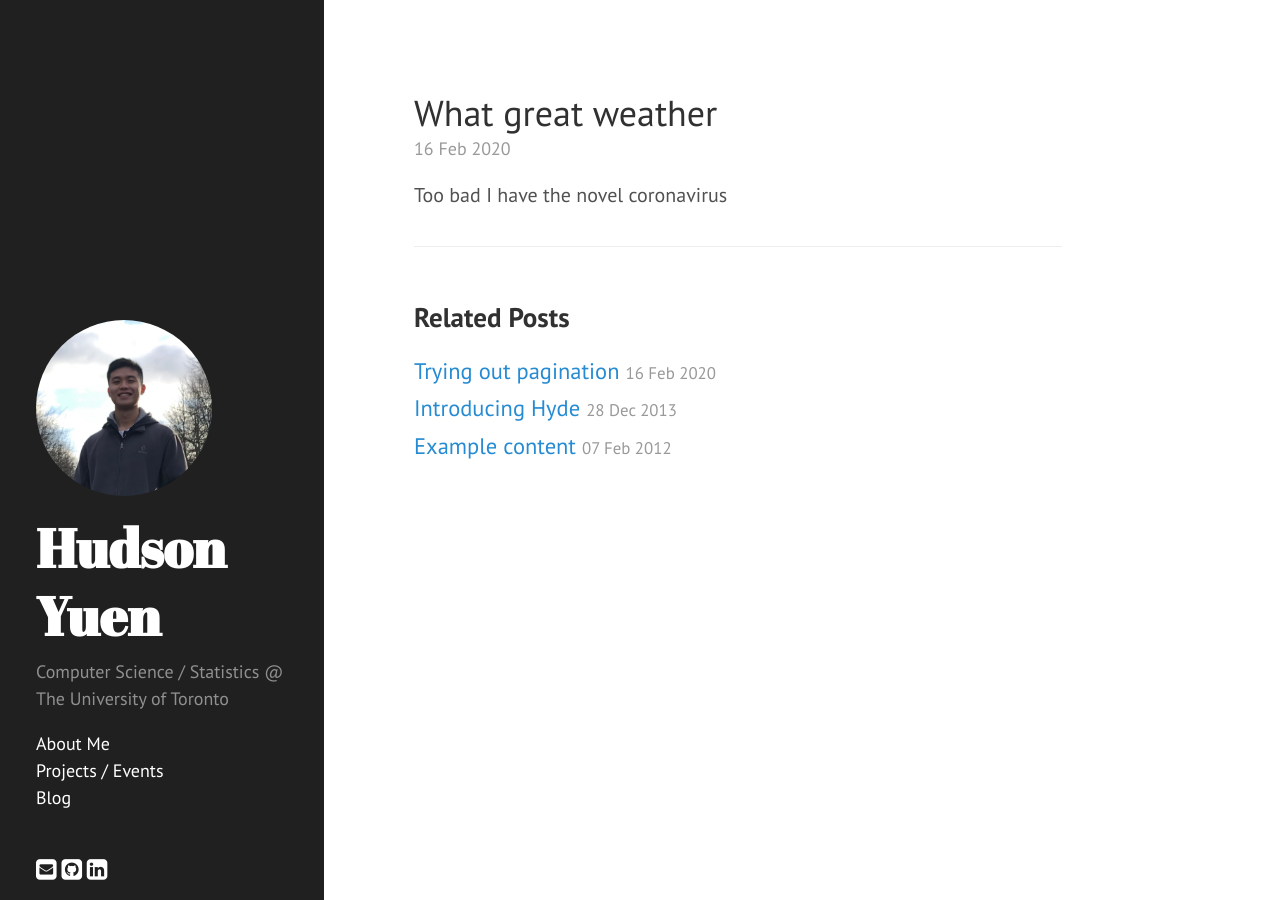
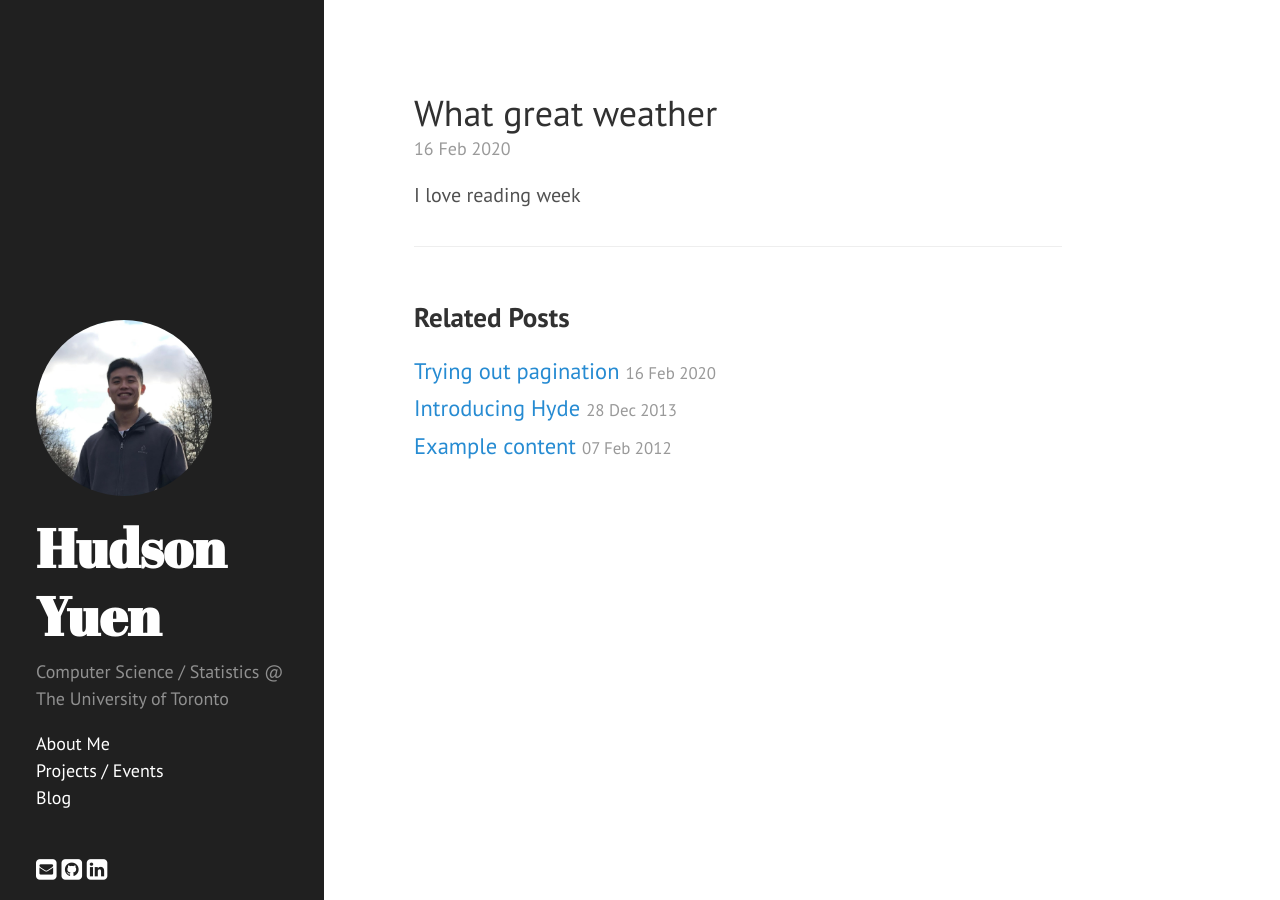
Before and after one commit to hudyu17/personal_hyde, a Jekyll site: the page built from _posts/2020-02-16-newest-post.md, in a window 1280 px wide. Built offline with Jekyll 4.4.1, drawn with Linux system fonts in a browser that asks for light colours; nearby versions of some CDN libraries.

Commit message:
weather post

```diff
--- a/_posts/2020-02-16-newest-post.md
+++ b/_posts/2020-02-16-newest-post.md
@@ -3,4 +3,4 @@ layout: post
 title: What great weather
 ---
 
-Too bad I have the novel coronavirus
+I love reading week
```
